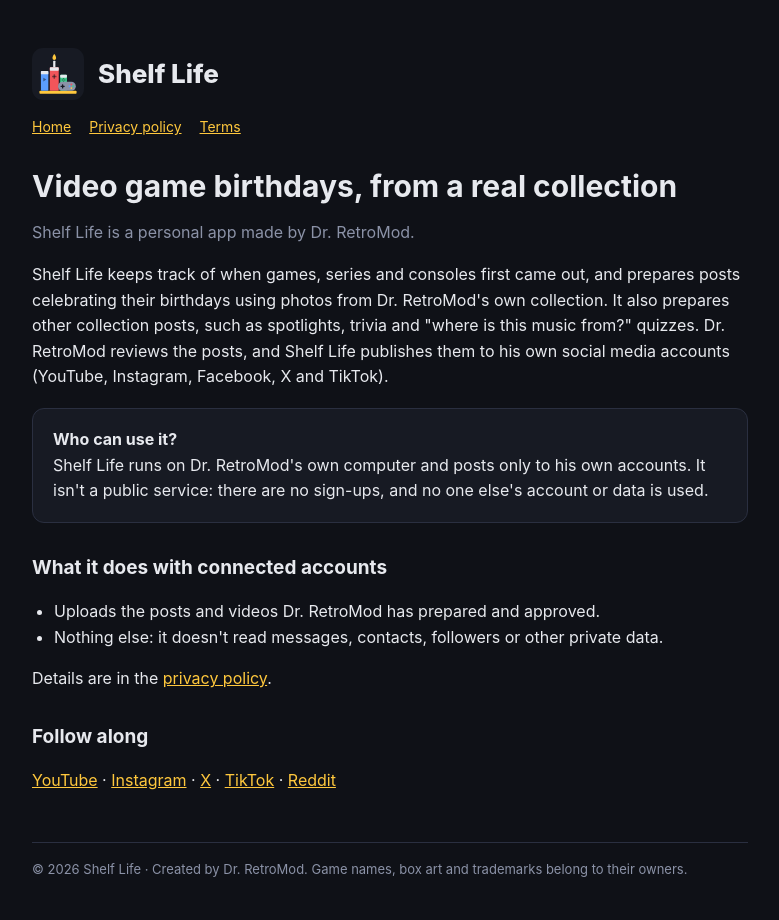
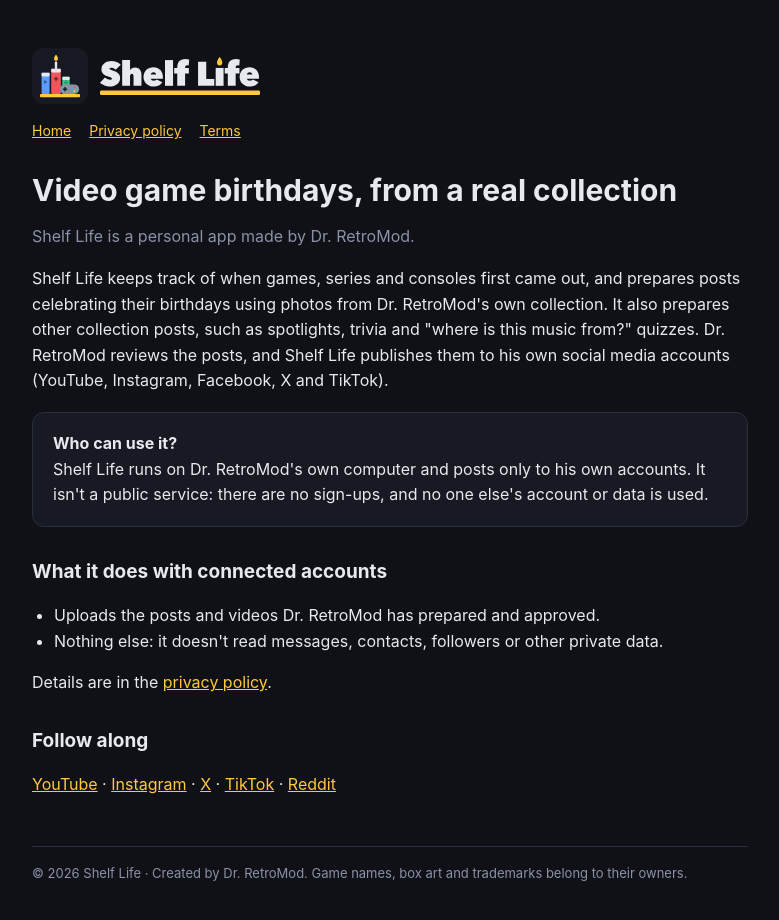
Before and after one commit to DrRetroMod/DrRetroMod.github.io, a plain HTML site: page shelf-life/index.html in a window 1280 px wide. Shown: the whole page, without its empty margins (250-1029 px from the left). Drawn offline with Linux system fonts and the light colour scheme.

Commit message:
Header: Shelf Life icon and wordmark

```diff
--- a/shelf-life/index.html
+++ b/shelf-life/index.html
@@ -10,7 +10,7 @@
 </head>
 <body>
 <main>
-  <header><img src="logo.svg" alt=""><a href="./">Shelf Life</a></header>
+  <header><a href="./" class="brand"><img src="logo.svg" alt="" class="mark"><img src="wordmark.svg" alt="Shelf Life" class="word"></a></header>
   <nav><a href="./">Home</a><a href="privacy.html">Privacy policy</a><a href="terms.html">Terms</a></nav>
 
   <h1>Video game birthdays, from a real collection</h1>
--- a/shelf-life/style.css
+++ b/shelf-life/style.css
@@ -3,8 +3,9 @@
 body { margin: 0; background: var(--bg); color: var(--text); font: 16px/1.6 -apple-system, BlinkMacSystemFont, "Segoe UI", Roboto, sans-serif; }
 main { max-width: 760px; margin: 0 auto; padding: 48px 22px 64px; }
 header { display: flex; align-items: center; gap: 14px; margin-bottom: 28px; }
-header img { width: 52px; height: 52px; }
-header a { color: var(--text); text-decoration: none; font-size: 26px; font-weight: 800; }
+header .brand { display: inline-flex; align-items: center; gap: 12px; text-decoration: none; }
+header .mark { width: 56px; height: 56px; }
+header .word { height: 38px; width: auto; }
 nav { display: flex; gap: 18px; margin: -12px 0 30px; font-size: 14px; }
 a { color: var(--accent); }
 h1 { font-size: 30px; line-height: 1.2; margin: 0 0 8px; }
```
Also changed, not shown: shelf-life/privacy.html (+1 -1 lines), shelf-life/terms.html (+1 -1 lines), shelf-life/wordmark.svg (added).
